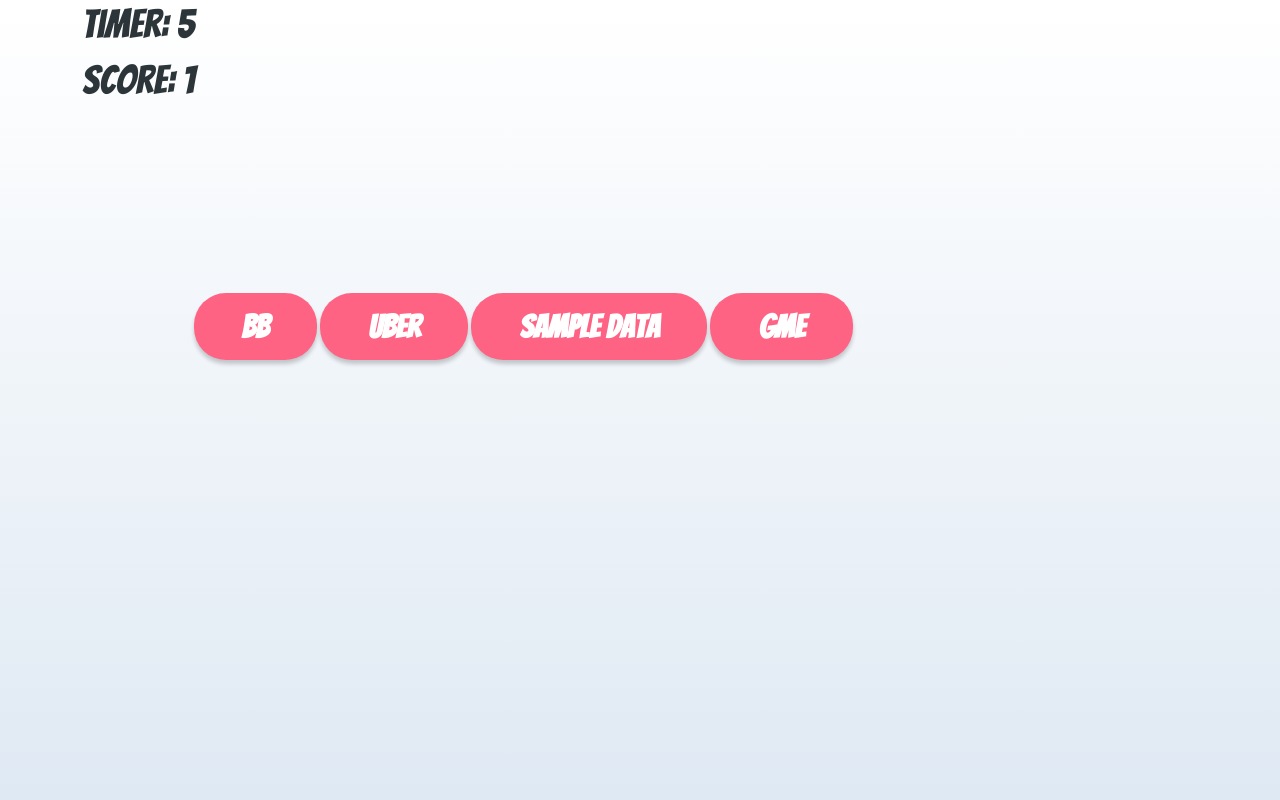
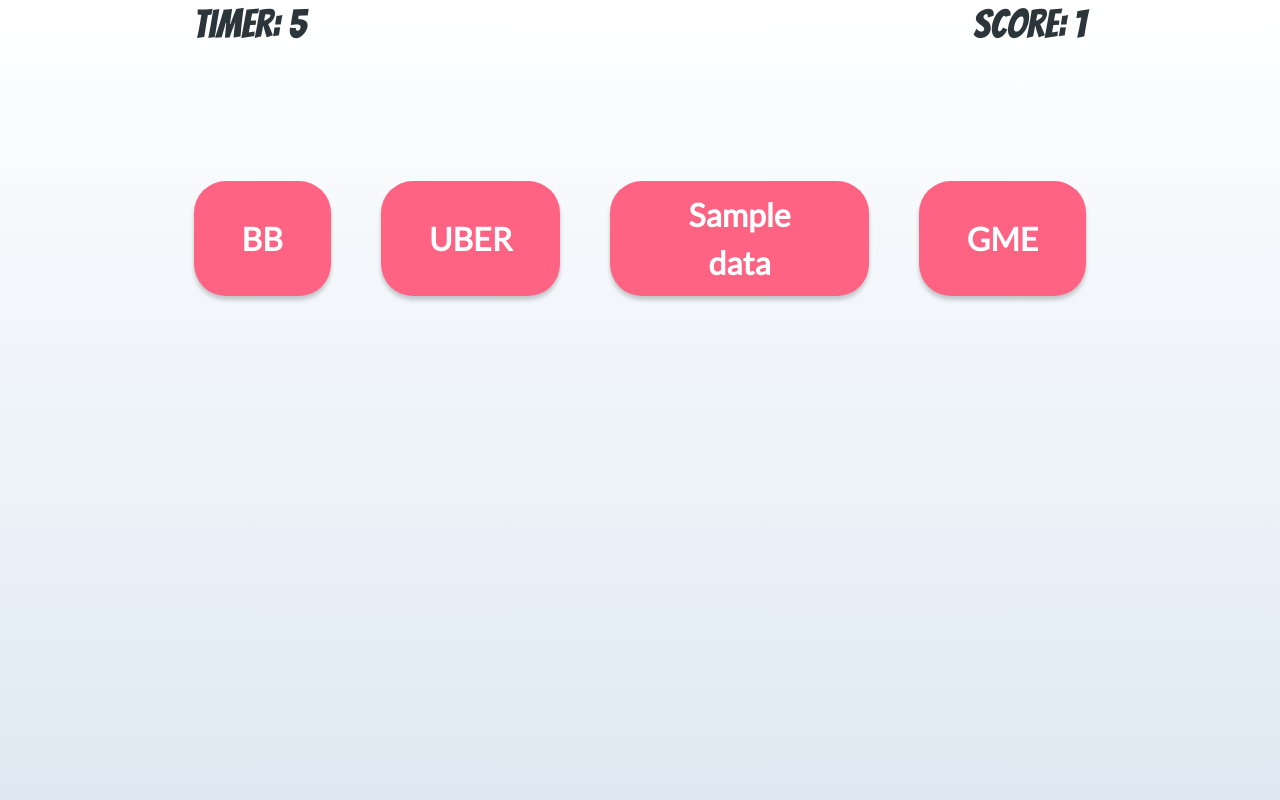
Before and after one commit to JudeMolloy/guess-the-stock, a Flask app: page /play in a window 1280 px wide. Run offline with Flask 2, Linux system fonts and the light colour scheme; the visitor is signed in with stand-in values (Sample User, id 1); tables that the repository leaves empty hold one stand-in row (values such as "Sample post"); a map, chart or similar area stays blank; parts of the project's set-up code (start-up, migrations or seed data) failed here and were passed over; some libraries are stand-ins or nearby versions.

Commit message:
Css stuff

```diff
--- a/app/static/css/styles.css
+++ b/app/static/css/styles.css
@@ -16,6 +16,10 @@
   background: #ff6384;
   box-shadow: 0 4px 4px rgba(0, 0, 0, 0.2);
   font-size: 2rem;
+}
+
+.stock {
+  font-family: "Lato";
 }
 
 h1,
@@ -52,3 +56,16 @@
 td {
   color: #4d4d4d;
 }
+
+.left,
+.right {
+  width: auto;
+}
+
+.left {
+  float: left;
+}
+
+.right {
+  float: right;
+}
--- a/app/templates/base.html
+++ b/app/templates/base.html
@@ -3,18 +3,30 @@
   <head>
     <meta charset="UTF-8" />
     <title>Guess the Stock</title>
-    <link href="https://cdn.jsdelivr.net/npm/bootstrap@5.0.0-beta2/dist/css/bootstrap.min.css" rel="stylesheet" integrity="sha384-BmbxuPwQa2lc/FVzBcNJ7UAyJxM6wuqIj61tLrc4wSX0szH/Ev+nYRRuWlolflfl" crossorigin="anonymous">
-    <link rel="preconnect" href="https://fonts.gstatic.com">
-    <link href="https://fonts.googleapis.com/css2?family=Bangers&display=swap" rel="stylesheet">
-    <link rel="stylesheet" type="text/css" href="{{ url_for('static', filename='css/styles.css') }}">
-</head>
-<body>
-
-<section id="bg">
-    <div class="container">
-        {% block content %}
-        {% endblock %}
-    </div>
-</section>
-</body>
+    <link
+      href="https://cdn.jsdelivr.net/npm/bootstrap@5.0.0-beta2/dist/css/bootstrap.min.css"
+      rel="stylesheet"
+      integrity="sha384-BmbxuPwQa2lc/FVzBcNJ7UAyJxM6wuqIj61tLrc4wSX0szH/Ev+nYRRuWlolflfl"
+      crossorigin="anonymous"
+    />
+    <link rel="preconnect" href="https://fonts.gstatic.com" />
+    <link
+      href="https://fonts.googleapis.com/css2?family=Bangers&display=swap"
+      rel="stylesheet"
+    />
+    <link
+      href="https://fonts.googleapis.com/css2?family=Lato&display=swap"
+      rel="stylesheet"
+    />
+    <link
+      rel="stylesheet"
+      type="text/css"
+      href="{{ url_for('static', filename='css/styles.css') }}"
+    />
+  </head>
+  <body>
+    <section id="bg">
+      <div class="container">{% block content %} {% endblock %}</div>
+    </section>
+  </body>
 </html>
--- a/app/templates/enter-name.html
+++ b/app/templates/enter-name.html
@@ -9,12 +9,6 @@
     <form action="" method="post">
       {{ form.hidden_tag() }}
       <p>{{ form.name(size=16, placeholder="Elon Musk (Doge King)") }}</p>
-      <button type="submit" class="button center-block mt-4 cta">Play</button>
-    </form>
-
-    <form action="" method="post">
-      {{ form.hidden_tag() }}
-      <p>{{ form.name(size=32, placeholder="Elon Musk (Doge King)") }}</p>
       <button type="submit" class="button center-block mt-4 cta">Play</button>
     </form>
     <table>
--- a/app/templates/play.html
+++ b/app/templates/play.html
@@ -1,28 +1,47 @@
 {% extends "base.html" %} {% block content %}
 
-<diu class="row">
-<h1>Timer: <span id="timer">10</span></h1>
-<h1 class=""text-end> Score: {{ score }}</h1>
-</diu>
 <div style="width: 80%; height: 20%; margin: auto">
+  <h1 class="left">Timer: <span id="timer">10</span></h1>
+  <h1 class="right" text-end>Score: {{ score }}</h1>
   <canvas id="myChart"></canvas>
-  <div class="grid-container">
-    <script src="https://cdn.jsdelivr.net/npm/chart.js@2.8.0"></script>
-    <form method="post">
-      <button name="selected_answer" value="{{ a }}" type="submit" class="grid-item button center-block mt-4 cta">
+
+  <script src="https://cdn.jsdelivr.net/npm/chart.js@2.8.0"></script>
+  <form method="post">
+    <div class="grid-container">
+      <button
+        name="selected_answer"
+        value="{{ a }}"
+        type="submit"
+        class="grid-item button stock center-block mt-4 cta"
+      >
         {{ a }}
       </button>
-      <button name="selected_answer" value="{{ b }}" type="submit" class="grid-item button center-block mt-4 cta">
+      <button
+        name="selected_answer"
+        value="{{ b }}"
+        type="submit"
+        class="grid-item button stock center-block mt-4 cta"
+      >
         {{ b }}
       </button>
-      <button name="selected_answer" value="{{ c }}" type="submit" class="grid-item button center-block mt-4 cta">
+      <button
+        name="selected_answer"
+        value="{{ c }}"
+        type="submit"
+        class="grid-item button stock center-block mt-4 cta"
+      >
         {{ c }}
       </button>
-      <button name="selected_answer" value="{{ d }}" type="submit" class="grid-item button center-block mt-4 cta">
+      <button
+        name="selected_answer"
+        value="{{ d }}"
+        type="submit"
+        class="grid-item button stock center-block mt-4 cta"
+      >
         {{ d }}
       </button>
-    </form>
-  </div>
+    </div>
+  </form>
 </div>
 <script>
   var timer = 10; // x second timer.
```
